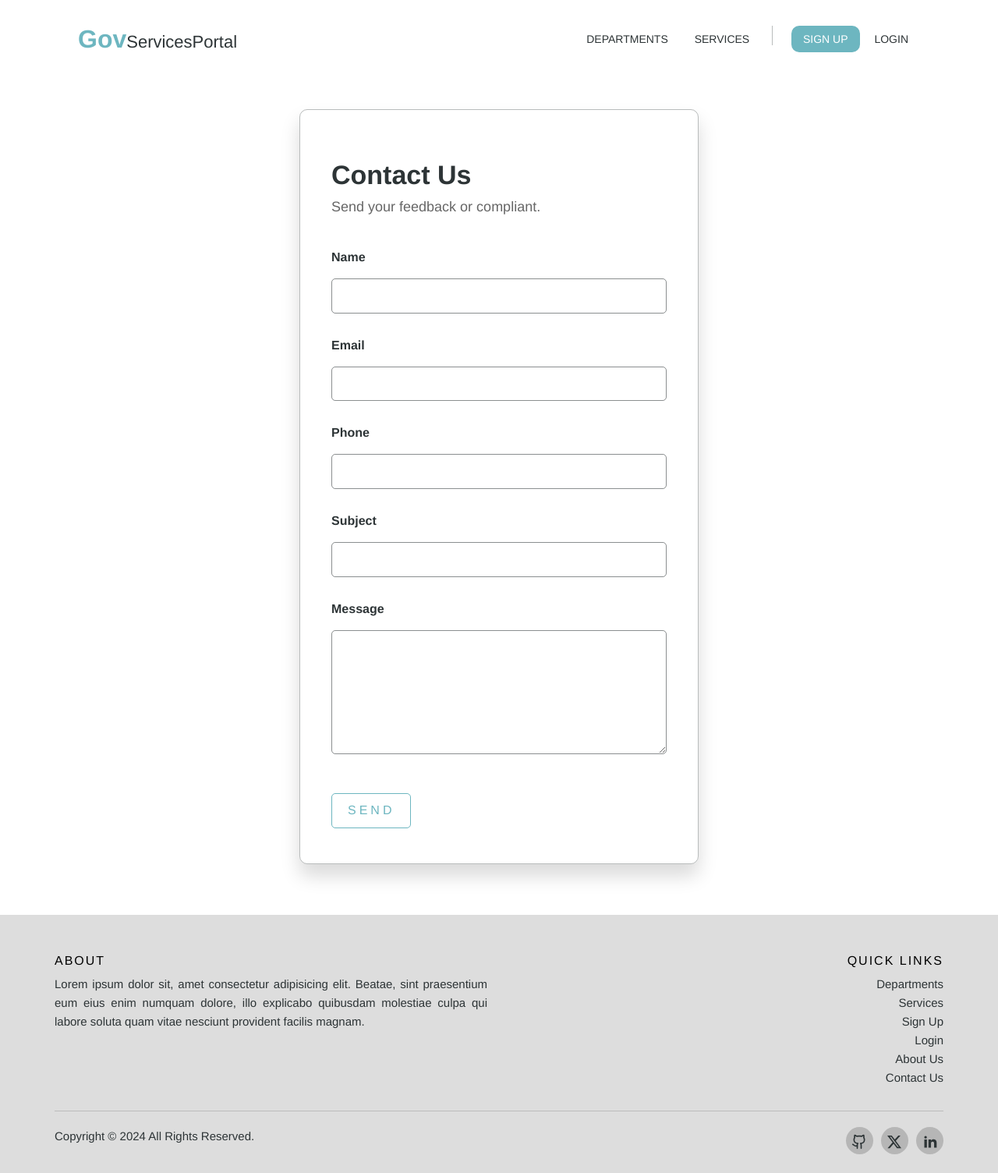
After one commit to Mostafa-Anwar-Sagor/E-govt-service-portal, a Flask app: page /contact_us in a window 1280 px wide. The commit adds this page. Shown: the whole page at 78% size. Run offline with Flask 3, Linux system fonts and the light colour scheme; parts of the project's set-up code (start-up, migrations or seed data) failed here and were passed over; some libraries are stand-ins or nearby versions.

Commit message:
[feat] Create Contact Us view

```diff
--- a/templates/base.html
+++ b/templates/base.html
@@ -90,8 +90,8 @@
                             <li><a href="{{ url_for('register') }}">Sign Up</a></li>
                             <li><a href="{{ url_for('login') }}">Login</a></li>
                         {% endif %}
-                        <li><a href="#">About Us</a></li>
-                        <li><a href="#">Contact Us</a></li>
+                        <li><a href="{{ url_for('about') }}">About Us</a></li>
+                        <li><a href="{{ url_for('contact') }}">Contact Us</a></li>
                     </ul>
                 </div>
             </div>
--- /dev/null
+++ b/templates/contact.html
@@ -0,0 +1,43 @@
+{% extends 'base.html' %}
+
+{% block title %}Contact Us | GSP{% endblock %}
+
+{% block head %}
+<link rel="stylesheet" href="{{ url_for('static', filename='styles/new.css') }}">
+{% endblock %}
+
+{% block body %}
+<div class="form-box" style="width: 40%;">
+    <h2 class="form-title">Contact Us</h2>
+    <p class="form-description">Send your feedback or compliant.</p>
+
+    {% if msg: %}<div class="form-msg">{{ msg }}</div>{% endif %}
+
+    <form action="{{ url_for('contact') }}" method="post">
+        {% if not session["loggedin"] %}
+            <div class="input-box">
+                <label for="name">Name</label>
+                <input required type="text" name="name">
+            </div>
+            <div class="input-box">
+                <label for="email">Email</label>
+                <input required type="text" name="email">
+            </div>
+            <div class="input-box">
+                <label for="phone">Phone</label>
+                <input required type="text" name="phone">
+            </div>
+        {% endif %}
+        <div class="input-box">
+            <label for="subject">Subject</label>
+            <input required type="text" name="subject">
+        </div>
+        <div class="input-box">
+            <label for="message">Message</label>
+            <textarea rows="6" name="message"></textarea>
+        </div>
+        <input class="submit-btn" type="submit" value="Send" style="margin-top: 15px;">
+    </form>
+</div>
+
+{% endblock %}
--- a/views.py
+++ b/views.py
@@ -40,9 +40,54 @@ def serve_file(filename):
     return send_from_directory(app.config["UPLOAD_DIRECTORY"], filename)
 
 
-@app.route("/", methods=["GET"])
+@app.route("/")
 def index():
     return render_template("index.html")
+
+
+@app.route("/about_us")
+def about():
+    return render_template("about.html")
+
+
+@app.route("/contact_us", methods=["GET", "POST"])
+def contact():
+    msg = ""
+
+    if (
+        request.method == "POST"
+        and "subject" in request.form
+        and "message" in request.form
+    ):
+        if "loggedin" in session:
+            user = User.query.filter_by(id=session["id"]).first()
+
+            name = user.name
+            email = user.email
+            phone = user.phone
+        elif (
+            "loggedin" not in session
+            and "name" in request.form
+            and "email" in request.form
+            and "phone" in request.form
+        ):
+            name = request.form["name"]
+            email = request.form["email"]
+            phone = request.form["phone"]
+
+        subject = request.form["subject"]
+        message = request.form["message"]
+
+        if name and email and phone and subject and message:
+            # Logic for sending user feedback through email to feedback staff involves
+
+            msg = "We have received your message and will get in touch with you soon."
+        else:
+            msg = "Please make sure you filled out the form before you continue."
+    elif request.method == "POST":
+        msg = "Please make sure you filled out the form before you continue."
+
+    return render_template("contact.html", msg=msg)
 
 
 @app.route("/register", methods=["GET", "POST"])
```
Also changed, not shown: templates/about.html (added, +11 -0 lines).
